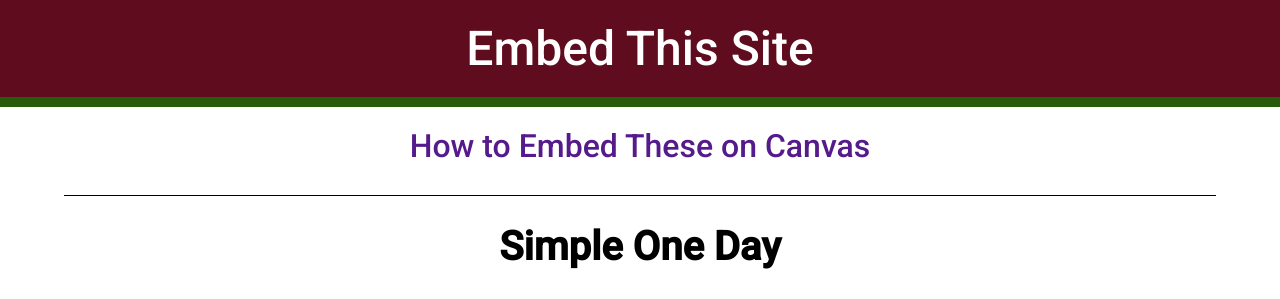
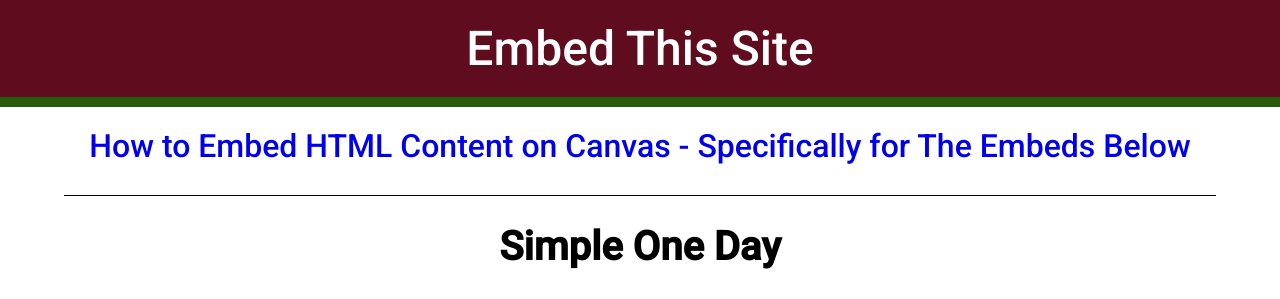
Before and after one commit to wgarrity-1/pps-abcd, a PHP site: page /embed/index.php in a window 1280 px wide. Shown: the top 299 px of the page. Run offline with PHP 8.4, Linux system fonts and the light colour scheme; data comes from the database, SQL or seed files in the repository.

Commit message:
Updated embed stuff

```diff
--- a/embed/index.php
+++ b/embed/index.php
@@ -1,9 +1,9 @@
 <?php
 
 $iframe_code = [
-    "one-day-simple" => "<iframe src='one-day/simple.php' height='200' width='200' style='border: 0px;'></iframe>",
-    "one-day-middle" => "<iframe src='one-day/schedule-middle.php' height='500' width='700' style='border: 0px;'></iframe>",
-    "one-day-high" => "<iframe src='one-day/schedule-middle.php' height='500' width='700' style='border: 0px;'></iframe>"
+    "one-day-simple" => "<iframe src='https://abcd.wgarrity.com/embed/one-day/simple.php' height='200' width='200' style='border: 0px;'></iframe>",
+    "one-day-middle" => "<iframe src='https://abcd.wgarrity.com/embed/one-day/schedule-middle.php' height='500' width='700' style='border: 0px;'></iframe>",
+    "one-day-high" => "<iframe src='https://abcd.wgarrity.com/embed/one-day/schedule-middle.php' height='500' width='700' style='border: 0px;'></iframe>"
 ]
 
 
@@ -56,7 +56,7 @@
     <main>
 
         <div class="how-to-embed-links">
-            <a href="">How to Embed These on Canvas</a>
+            <a href="https://docs.google.com/document/d/1HLWoVfNLSCcT99PsBNcdXzTlfNYM0LBeXFiWVw5JVPw/edit?usp=sharing">How to Embed HTML Content on Canvas - Specifically for The Embeds Below</a>
         </div>
 
         <div class="embed-views">
--- a/embed/one-day/simple.php
+++ b/embed/one-day/simple.php
@@ -57,7 +57,7 @@
         }
 
         .letter {
-            font-size: 2.3em;
+            font-size: 2.5rem;
         }
 
 
```
